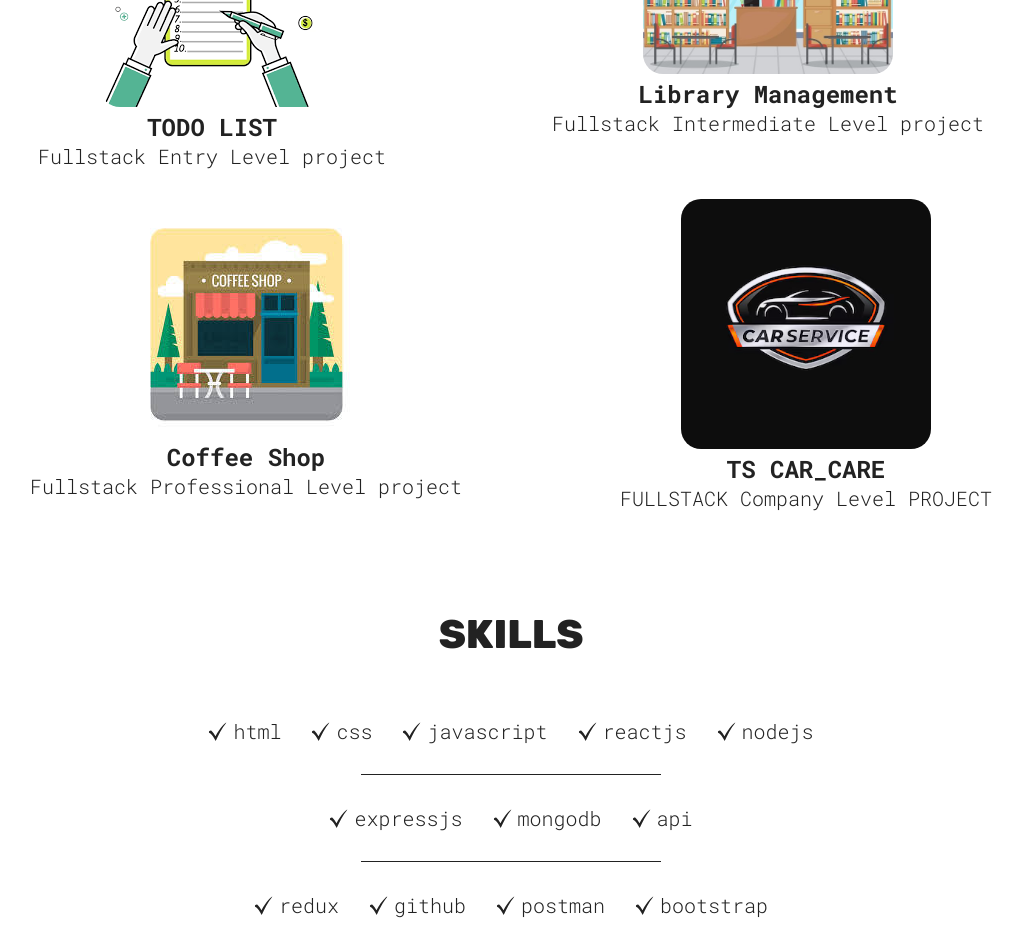
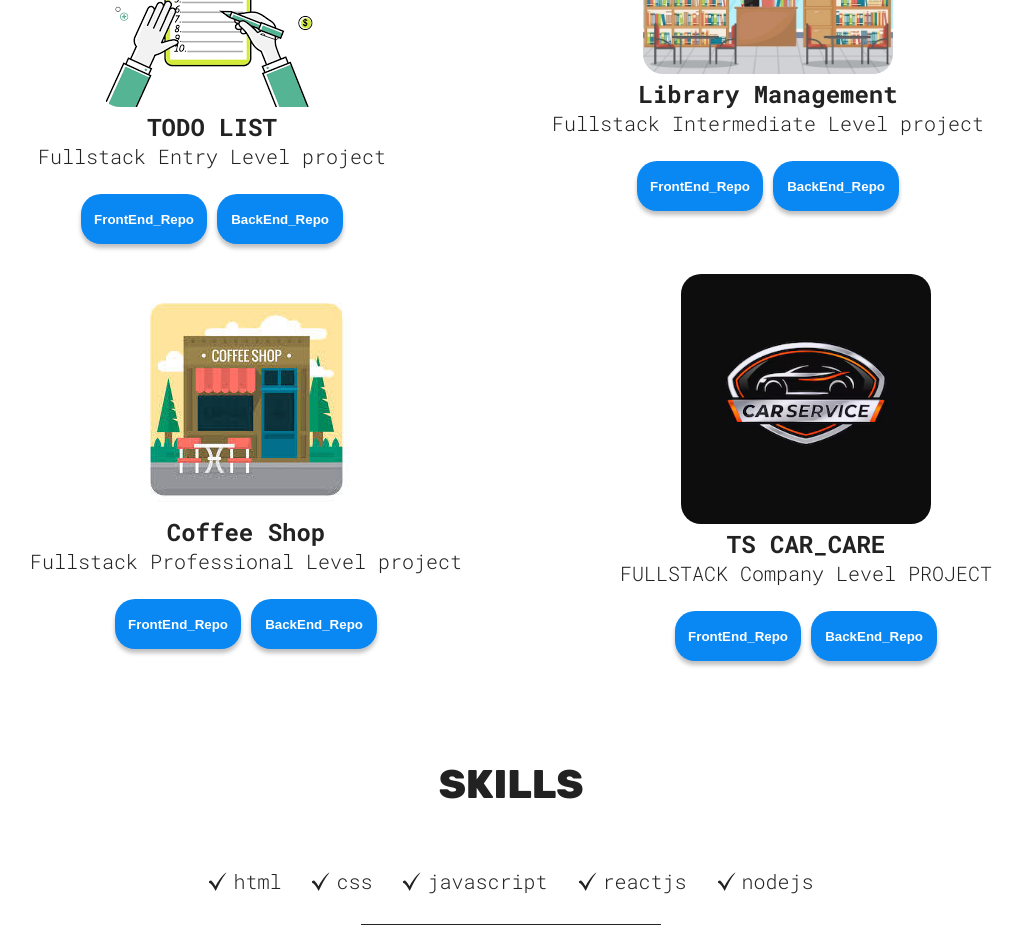
Before and after one commit to nareshselvan6/Personal-Portfolio_1, a React (Vite) app: page / in a window 1280 px wide. Shown: the part 1160-2094 px from the top of the page, without its empty margins (129-1152 px from the left). Built offline with nearby package versions, Linux system fonts and the light colour scheme.

Commit message:
2 buttons added like FE and BE Repository connectivity

```diff
--- a/src/App.css
+++ b/src/App.css
@@ -107,3 +107,25 @@ p {
     }
   }
 }
+
+.FE_BE{
+  display: flex;
+  justify-content: center;
+  gap: 10px;
+}
+
+.FE,.BE{
+  background-color: var(--btn-color);
+        color: var(--btn-text-color);
+        border: none;
+        border-radius: 20px;
+        width: 126px;
+        height: 50px;
+        font-weight: bold;
+        box-shadow: 0 4px 4px rgba(0, 0, 0, 0.25);
+        transition: box-shadow 200ms ease-in-out, transform 200ms ease-in-out;
+}
+
+.FE,.BE:hover{
+  cursor: pointer;
+}
--- a/src/common/ProjectCard.jsx
+++ b/src/common/ProjectCard.jsx
@@ -1,5 +1,5 @@
 import React from 'react';
-function ProjectCard({ src, link, h3, p }) {
+function ProjectCard({ src, link, h3, p , FE, BE }) {
   return (
     <div data-aos="flip-up">
     <a href={link} target="_blank" >
@@ -7,6 +7,10 @@ function ProjectCard({ src, link, h3, p }) {
       <h3>{h3}</h3>
       <p>{p}</p>
     </a>
+    <div className='FE_BE'>
+      <a href={FE} target='_blank'><button type='button' className='FE'>FrontEnd_Repo</button></a>
+      <a href={BE} target='_blank'><button type='button' className='BE'>BackEnd_Repo</button></a>
+      </div>
     </div>
   );
 }
--- a/src/sections/Projects/Projects.jsx
+++ b/src/sections/Projects/Projects.jsx
@@ -18,12 +18,16 @@ function Projects() {
           link="https://todolist-five-lyart.vercel.app/"
           h3="TODO LIST"
           p="Fullstack Entry Level project"
+          FE="https://github.com/nareshselvan6/Todolist"
+          BE="https://github.com/nareshselvan6/TodoBackend"
         />
 <ProjectCard
   src={library}
   link="https://librarymanagement-rct.netlify.app/"
   h3="Library Management"
   p="Fullstack Intermediate Level project"
+  FE="https://github.com/nareshselvan6/Library_managament_FrontEnd"
+  BE="https://github.com/nareshselvan6/Library_managament_BackEnd"
 />
 
 
@@ -32,12 +36,16 @@ function Projects() {
   link="https://coffee-shop-frontend-vert.vercel.app/"
   h3="Coffee Shop"
   p="Fullstack Professional Level project"
+  FE="https://github.com/nareshselvan6/coffee_shop_frontend"
+  BE="https://github.com/nareshselvan6/coffee_shop_backend"
 />
       <ProjectCard
           src={carcare}
           link="https://frontend-capstone-vehiclecare.netlify.app/"
           h3="TS CAR_CARE"
           p="FULLSTACK Company Level PROJECT"
+          FE="https://github.com/nareshselvan6/FrontEnd_CapStone_VehicleCare"
+          BE="https://github.com/nareshselvan6/BackEnd_CapStone_VehicleCare"
         />
 
 
```
